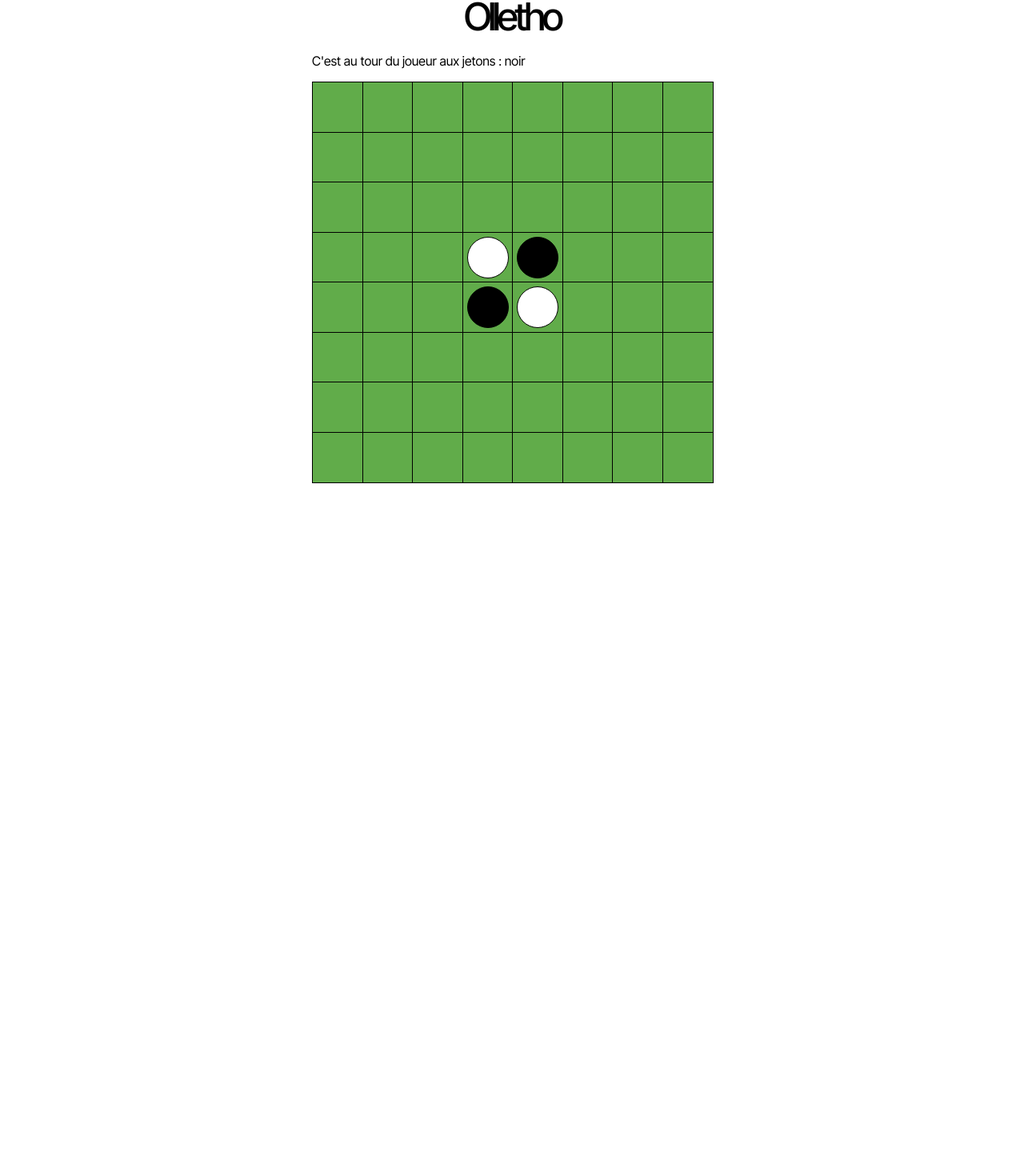
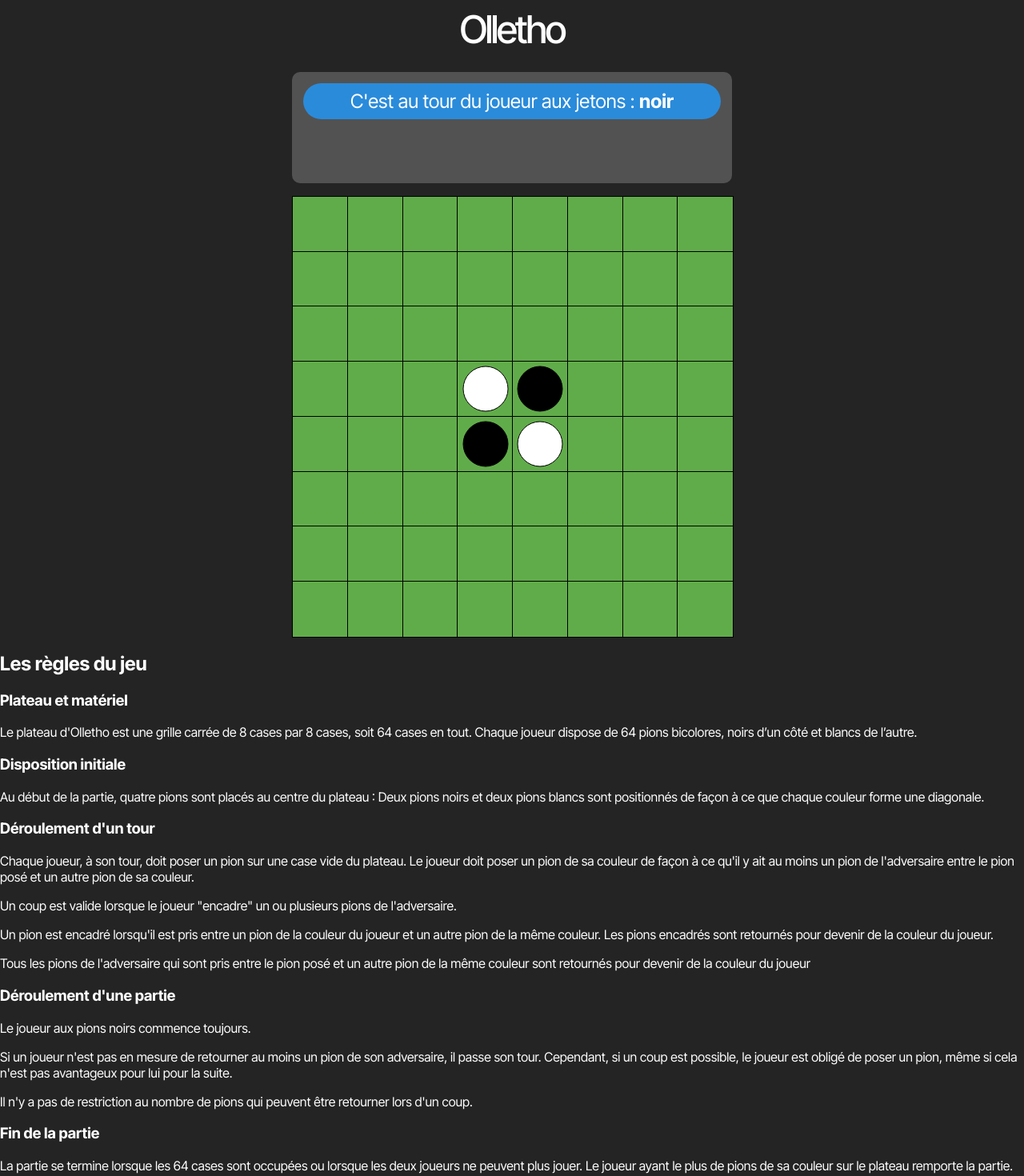
Before and after one commit to MaelleN95/olletho, a React (Vite) app: page / in a window 1280 px wide. Shown: the part 17-1487 px from the top of the page at 80% size. Before the commit the page ends 800 px from the top, so only its background shows below. Built offline with nearby package versions, Linux system fonts and the light colour scheme.

Commit message:
Update & add : Updated design and incorporated game rules section

```diff
--- a/src/App.jsx
+++ b/src/App.jsx
@@ -4,7 +4,63 @@ function App() {
   return (
     <main>
       <h1>Olletho</h1>
-      <GameBoard />
+      <section id="game">
+        <GameBoard />
+      </section>
+      <section id="rules">
+        <h2>Les règles du jeu</h2>
+        <h3>Plateau et matériel</h3>
+        <p>
+          Le plateau d'Olletho est une grille carrée de 8 cases par 8 cases,
+          soit 64 cases en tout. Chaque joueur dispose de 64 pions bicolores,
+          noirs d’un côté et blancs de l’autre.
+        </p>
+        <h3>Disposition initiale</h3>
+        <p>
+          Au début de la partie, quatre pions sont placés au centre du plateau :
+          Deux pions noirs et deux pions blancs sont positionnés de façon à ce
+          que chaque couleur forme une diagonale.
+        </p>
+        <h3>Déroulement d'un tour</h3>
+        <p>
+          Chaque joueur, à son tour, doit poser un pion sur une case vide du
+          plateau. Le joueur doit poser un pion de sa couleur de façon à ce
+          qu'il y ait au moins un pion de l'adversaire entre le pion posé et un
+          autre pion de sa couleur.
+        </p>
+        <p>
+          Un coup est valide lorsque le joueur "encadre" un ou plusieurs pions
+          de l'adversaire.
+        </p>
+        <p>
+          Un pion est encadré lorsqu'il est pris entre un pion de la couleur du
+          joueur et un autre pion de la même couleur. Les pions encadrés sont
+          retournés pour devenir de la couleur du joueur.
+        </p>
+        <p>
+          Tous les pions de l'adversaire qui sont pris entre le pion posé et un
+          autre pion de la même couleur sont retournés pour devenir de la
+          couleur du joueur
+        </p>
+        <h3>Déroulement d'une partie</h3>
+        <p>Le joueur aux pions noirs commence toujours.</p>
+        <p>
+          Si un joueur n'est pas en mesure de retourner au moins un pion de son
+          adversaire, il passe son tour. Cependant, si un coup est possible, le
+          joueur est obligé de poser un pion, même si cela n'est pas avantageux
+          pour lui pour la suite.
+        </p>
+        <p>
+          Il n'y a pas de restriction au nombre de pions qui peuvent être
+          retourner lors d'un coup.
+        </p>
+        <h3>Fin de la partie</h3>
+        <p>
+          La partie se termine lorsque les 64 cases sont occupées ou lorsque les
+          deux joueurs ne peuvent plus jouer. Le joueur ayant le plus de pions
+          de sa couleur sur le plateau remporte la partie.
+        </p>
+      </section>
     </main>
   );
 }
--- a/src/components/Cell.jsx
+++ b/src/components/Cell.jsx
@@ -1,5 +1,3 @@
-import '../styles/cell.css';
-
 function cell({ cellValue, onClick, isLastMove, isFlipped }) {
   // determine the class name for the cell based on its value
   let cellClassName = 'cell';
--- a/src/components/GameBoard.jsx
+++ b/src/components/GameBoard.jsx
@@ -8,7 +8,6 @@ import {
   checkEndGame,
   canPlayerMakeMove,
 } from '../logic/gameLogic';
-import '../styles/gameboard.css';
 
 function GameBoard() {
   // Create the initial board state
--- a/src/components/GameStatus.jsx
+++ b/src/components/GameStatus.jsx
@@ -8,28 +8,42 @@ function GameStatus({ player, endGame, boardState, message }) {
     if (winner === 'draw') {
       return (
         <div className="game-status">
-          <h2>Egalité !</h2>
-          <p>Nombre de jetons noirs : {numberOfBlackDisk}</p>
-          <p>Nombre de jetons blancs : {numberOfWhiteDisk}</p>
+          <p className="winner">Egalité !</p>
+          <div className="disk-count">
+            <p>
+              <span className="disk black-disk"></span> {numberOfBlackDisk}
+            </p>
+            <p>
+              <span className="disk white-disk"></span> {numberOfWhiteDisk}
+            </p>
+          </div>
         </div>
       );
     } else {
       return (
         <div className="game-status">
-          <h2>Le joueur aux jetons {winner} a gagné !</h2>
-          <p>Nombre de jetons noirs : {numberOfBlackDisk}</p>
-          <p>Nombre de jetons blancs : {numberOfWhiteDisk}</p>
+          <p className="winner">
+            Le joueur aux jetons <strong>{winner}</strong> a gagné !
+          </p>
+          <div className="disk-count">
+            <p>
+              <span className="disk black-disk"></span> {numberOfBlackDisk}
+            </p>
+            <p>
+              <span className="disk white-disk"></span> {numberOfWhiteDisk}
+            </p>
+          </div>
         </div>
       );
     }
   }
   return (
     <div className="game-status">
-      <p>
+      <p className="player-turn-info">
         C&apos;est au tour du joueur aux jetons :{' '}
-        {player === 1 ? 'noir' : 'blanc'}
+        <strong>{player === 1 ? 'noir' : 'blanc'}</strong>
       </p>
-      {message ? <p>{message}</p> : null}
+      {message ? <p className="message">{message}</p> : null}
     </div>
   );
 }
--- a/src/styles/cell.css
+++ b/src/styles/cell.css
@@ -7,14 +7,14 @@
   height: 100%;
   border: 1px solid #000;
   cursor: pointer;
-  background-color: #61ac4a;
+  background-color: var(--green-board);
 }
 
 .cell:hover {
-  background-color: #82be70;
+  background-color: var(--green-hover);
 }
 
-.cell.cell-black::after {
+.cell.cell-black::before {
   content: '';
   position: absolute;
   top: 50%;
@@ -22,12 +22,12 @@
   width: 80%;
   height: 80%;
   border-radius: 50%;
-  background-color: black;
+  background-color: var(--black-cell);
   border: 1px solid #000;
   transform: translate(-50%, -50%);
 }
 
-.cell.cell-white::after {
+.cell.cell-white::before {
   content: '';
   position: absolute;
   top: 50%;
@@ -35,7 +35,7 @@
   width: 80%;
   height: 80%;
   border-radius: 50%;
-  background-color: white;
+  background-color: var(--white-cell);
   border: 1px solid #000;
   transform: translate(-50%, -50%);
 }
@@ -44,10 +44,26 @@
   background-color: #cade5a;
 }
 
-.last-move {
-  background-color: rgb(0, 84, 0);
+.last-move::after {
+  content: '';
+  position: absolute;
+  top: 50%;
+  left: 50%;
+  width: 30%;
+  height: 30%;
+  border-radius: 50%;
+  border: 10px solid var(--flipped-disk);
+  transform: translate(-50%, -50%);
 }
 
-.flipped {
-  background-color: rgb(185, 247, 206);
+.flipped::after {
+  content: '';
+  position: absolute;
+  top: 50%;
+  left: 50%;
+  transform: translate(-50%, -50%);
+  width: 25%;
+  height: 25%;
+  border-radius: 50%;
+  background-color: var(--flipped-disk);
 }
--- /dev/null
+++ b/src/styles/gameStatus.css
@@ -0,0 +1,66 @@
+.game-status {
+  display: flex;
+  flex-direction: column;
+  justify-content: space-between;
+
+  padding: 0.9rem;
+  margin: 1rem 0;
+  height: 110px;
+  background-color: #525252;
+  border-radius: 10px;
+}
+
+.game-status p {
+  margin: 0;
+}
+
+.player-turn-info {
+  text-align: center;
+  border-radius: 50px;
+  padding: 0.5rem;
+  background-color: var(--blue);
+  font-size: 1.5rem;
+}
+
+.message {
+  text-align: center;
+  font-size: 1.5rem;
+}
+
+.game-status .winner {
+  font-size: 1.8rem;
+  text-align: center;
+  border-radius: 50px;
+  padding: 0.5rem;
+  background-color: var(--blue);
+}
+
+.disk-count {
+  display: flex;
+  justify-content: space-around;
+  align-items: center;
+}
+
+.disk-count p {
+  display: flex;
+  justify-content: space-around;
+  align-items: center;
+  font-size: 1.5rem;
+}
+
+.disk {
+  display: block;
+  width: 40px;
+  height: 40px;
+  border: 1px solid #000;
+  border-radius: 50%;
+  margin-right: 0.6rem;
+}
+
+.disk-count .white-disk {
+  background-color: var(--white-cell);
+}
+
+.disk-count .black-disk {
+  background-color: var(--black-cell);
+}
--- a/src/styles/gameboard.css
+++ b/src/styles/gameboard.css
@@ -1,8 +1,8 @@
 #board {
   display: grid;
   grid-template-columns: repeat(8, 1fr);
-  width: 500px;
-  height: 500px;
+  width: 550px;
+  height: 550px;
   margin: auto;
 }
 
--- a/src/styles/index.css
+++ b/src/styles/index.css
@@ -1,20 +1,41 @@
 @import url('https://fonts.googleapis.com/css2?family=Inter+Tight:ital,wght@0,100..900;1,100..900&display=swap');
+
+@import '../styles/cell.css';
+@import '../styles/gameStatus.css';
+@import '../styles/gameboard.css';
+
+:root {
+  --green-board: #61ac4a;
+  --green-hover: #82be70;
+  --black-cell: black;
+  --white-cell: white;
+  --valid-cell: #cade5a;
+  --flipped-disk: rgb(0, 103, 0);
+  --background: #242424;
+  --blue: #2a8bdb;
+}
 
 body {
   font-family: 'Inter Tight', sans-serif;
   margin: 0;
-  display: flex;
-  justify-content: center;
+  background-color: #242424;
+  color: #fff;
 }
 
 main {
   max-width: 1400px;
+  margin: auto;
 }
 
 h1 {
   text-align: center;
   font-size: 3rem;
-  letter-spacing: -0.09em;
+  letter-spacing: -0.06em;
   font-weight: 500;
-  margin: 0.5rem 0;
+  margin: 1.5rem 0;
 }
+
+#game {
+  max-width: 550px;
+  margin: auto;
+}
```
